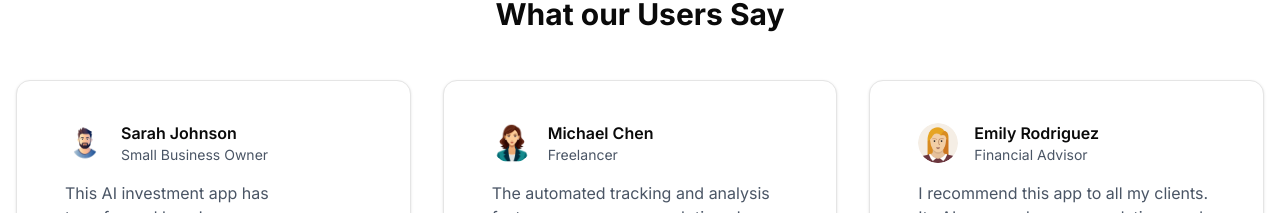
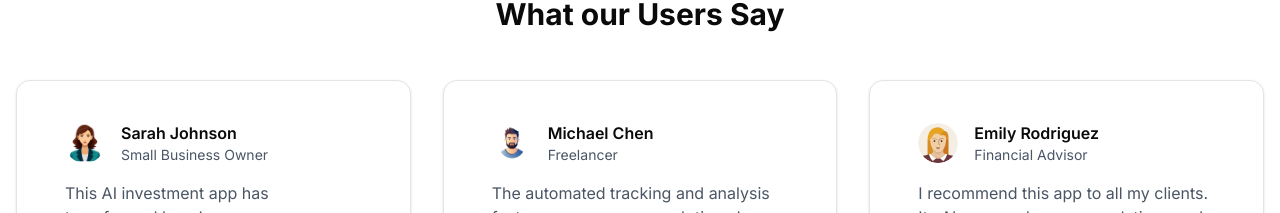
Before and after one commit to NamanBhatia-NB/AI_Investment_Manager, a Next.js app: page / in a window 1280 px wide. Shown: the part 2877-3090 px from the top of the page. Built offline with nearby package versions, Linux system fonts and the light colour scheme; no server answers.

Commit message:
Image bug fix

```diff
--- a/data/landing.js
+++ b/data/landing.js
@@ -95,21 +95,21 @@ export const testimonialsData = [
   {
     name: "Sarah Johnson",
     role: "Small Business Owner",
-    image: avatar1,
+    image: '/avatar2.png',
     quote:
       "This AI investment app has transformed how I manage my portfolio. The AI-driven insights have helped me uncover opportunities I never thought possible.",
   },
   {
     name: "Michael Chen",
     role: "Freelancer",
-    image: avatar2,
+    image: '/avatar1.png',
     quote:
       "The automated tracking and analysis features save me so much time. I can now focus on growing my investments without worrying about the details.",
   },
   {
     name: "Emily Rodriguez",
     role: "Financial Advisor",
-    image: avatar3,
+    image: '/avatar3.png',
     quote:
       "I recommend this app to all my clients. Its AI-powered recommendations and multi-market support make it an essential tool for modern investors.",
   },
```
